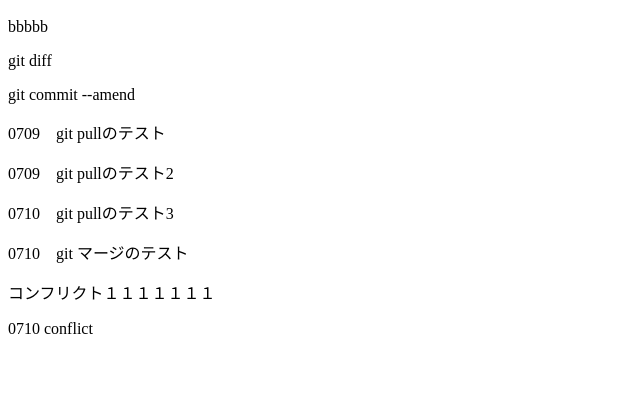
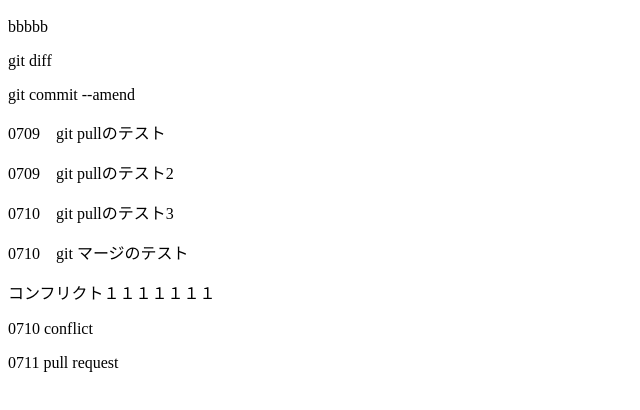
Before and after one commit to natsuki-nakayama/git_tutorial, a plain HTML site: page index.html in a window 1280 px wide. Shown: the part 48-458 px from the top of the page, without its empty margins (0-640 px from the left). Drawn offline with Linux system fonts and the light colour scheme.

Commit message:
add pull request

```diff
--- a/index.html
+++ b/index.html
@@ -8,3 +8,4 @@
 <p>0710　git マージのテスト</p>
 <p>コンフリクト１１１１１１１</p>
 <p>0710 conflict</p>
+<p>0711 pull request</p>
```
